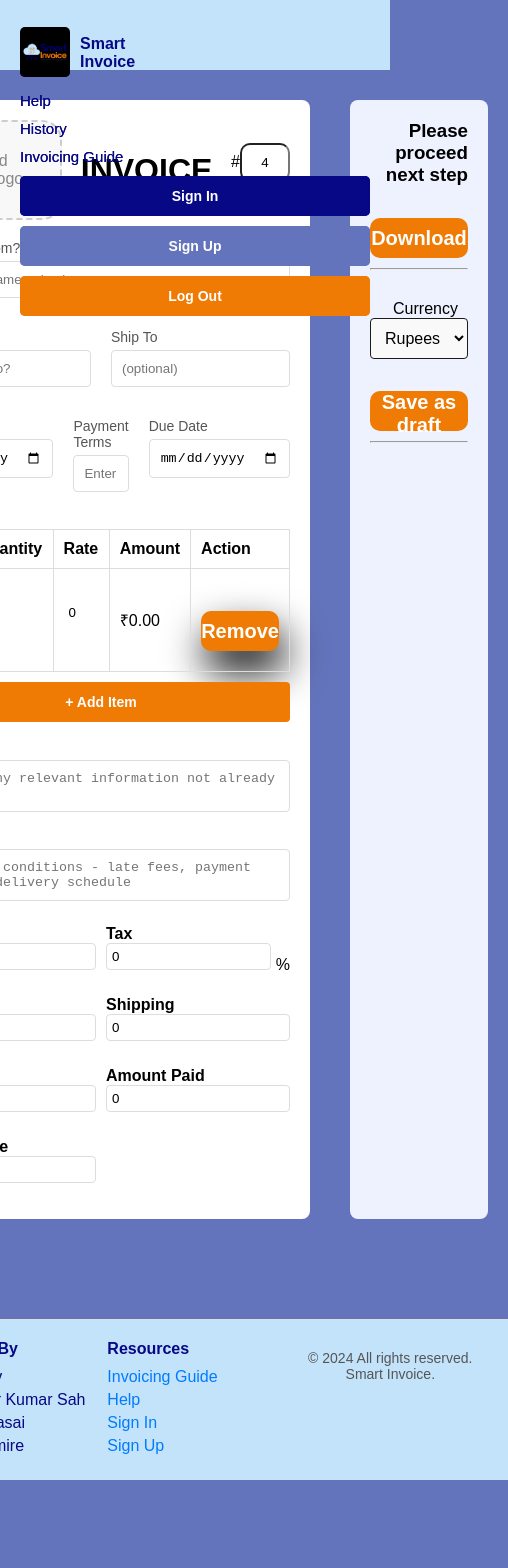
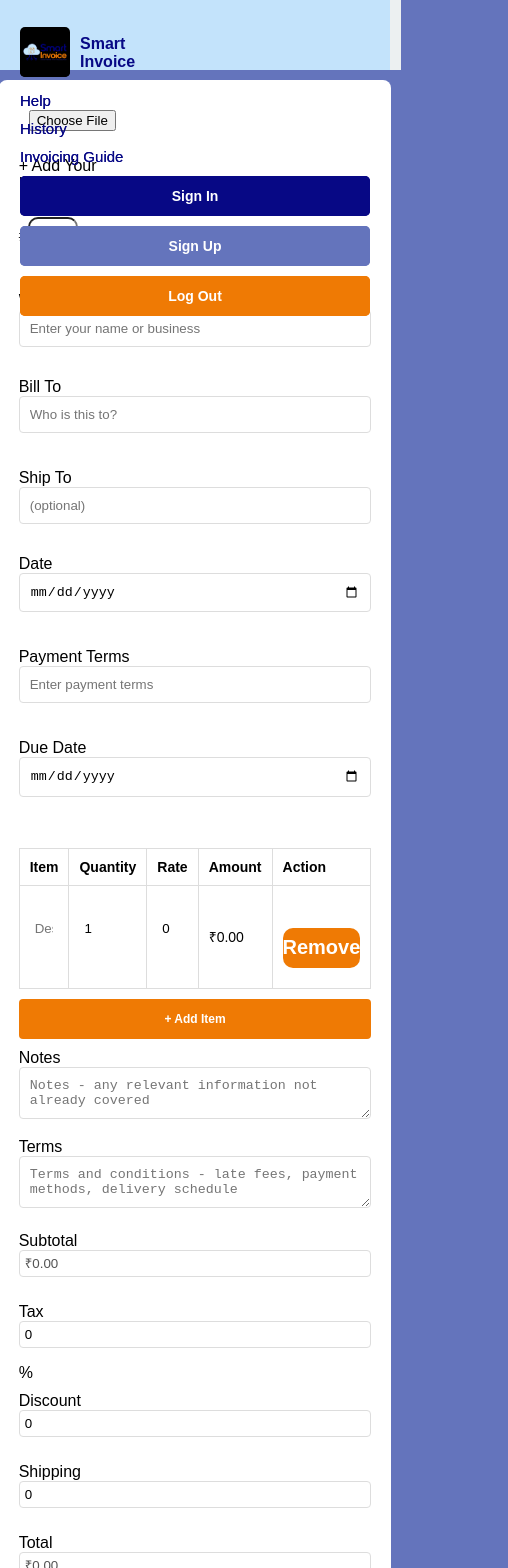
Before and after one commit to yadavsantu/SmartInvoice, a Vue app in the folder vue-frontend/: page / in a window 390 px wide. Shown: the top 1568 px of the page, 508 px wide, since content can reach past the window. Before the commit the page ends 1480 px from the top, so only its background shows below. Built offline with nearby package versions, Linux system fonts and the light colour scheme.

Commit message:
Responsive dashboard with responsive navBar and footer  added

```diff
--- a/vue-frontend/src/components/FooterComponent.vue
+++ b/vue-frontend/src/components/FooterComponent.vue
@@ -31,7 +31,6 @@
 </script>
 
 <style scoped>
-
 .footer {
   display: flex;
   justify-content: space-between;
@@ -39,45 +38,99 @@
   background-color: #c3e3fb;
   color: #070885;
   border-top: 1px solid #ddd;
-
-  /* Fix footer to the bottom */
   position: static;
   bottom: 0;
   left: 0;
   right: 0;
-
-  z-index: 2000; /* Ensure it stays above other content */
+  z-index: 2000;
+  flex-wrap: wrap; /* Allow wrapping on smaller screens */
 }
 
 .footer-section {
   flex: 1;
   margin: 0 10px;
   text-align: left;
+}
 
-  }
 .footer-section h4 {
   font-size: 16px;
   margin-bottom: 10px;
 }
+
 .footer-section ul {
   list-style: none;
   padding: 0;
 }
+
 .footer-section li {
   margin: 5px 0;
 }
+
 .footer-section a {
   text-decoration: none;
   color: #007bff;
 }
+
 .footer-section a:hover {
   text-decoration: underline;
-    color:#ef7a04;
+  color: #ef7a04;
 }
+
 .footer-copyright {
   text-align: center;
   font-size: 14px;
   color: #555;
   margin-top: 10px;
+  flex-basis: 100%; /* Ensure it spans the full width on small screens */
+  margin-top: 20px;
+}
+
+/* Responsive design */
+@media screen and (max-width: 768px) {
+  .footer {
+    padding: 10px;
+    flex-direction: column;
+    align-items: center;
+  }
+
+  .footer-section {
+    flex: 1 1 100%;
+    margin-bottom: 20px;
+    text-align: center;
+  }
+
+  .footer-section h4 {
+    font-size: 18px;
+  }
+
+  .footer-section ul {
+    padding-left: 20px;
+  }
+
+  .footer-section li {
+    margin: 5px 0;
+  }
+
+  .footer-copyright {
+    margin-top: 20px;
+  }
+}
+
+@media screen and (max-width: 480px) {
+  .footer {
+    padding: 10px;
+  }
+
+  .footer-section h4 {
+    font-size: 14px;
+  }
+
+  .footer-section li {
+    font-size: 12px;
+  }
+
+  .footer-copyright {
+    font-size: 12px;
+  }
 }
 </style>
--- a/vue-frontend/src/pages/Dash_Board.vue
+++ b/vue-frontend/src/pages/Dash_Board.vue
@@ -213,17 +213,19 @@ export default {
       this.items.splice(index, 1);
     },
     formattedAmount(amount) {
+  const numericAmount = parseFloat(amount) || 0; // Ensure it's a number, default to 0 if not
   switch (this.currency) {
     case "rupees":
-          return `₹${amount.toFixed(2)}`;
+      return `₹${numericAmount.toFixed(2)}`;
     case "dollars":
-          return `$${amount.toFixed(2)}`;
+      return `$${numericAmount.toFixed(2)}`;
     case "euro":
-          return `€${amount.toFixed(2)}`;
+      return `€${numericAmount.toFixed(2)}`;
     default:
-          return `${amount.toFixed(2)}`;
+      return `${numericAmount.toFixed(2)}`;
   }
-    },
+}
+,
   },
   computed: {
     subtotal() {
@@ -244,7 +246,7 @@ export default {
   items: {
     handler() {
       this.items.forEach((item) => {
-          item.amount = item.quantity * item.rate;
+        item.amount = parseFloat(item.quantity || 0) * parseFloat(item.rate || 0);
       });
     },
     deep: true,
@@ -254,109 +256,59 @@ export default {
 </script>
 
 <style scoped>
-.download label {
-  font-size: 16px;
-  margin-right: 10px;
-  color: black;
-}
-.download hr {
-  margin-bottom: 30px;
-}
-
-.download select {
-  padding: 10px;
-  font-size: 16px;
-  border: 1px solid #1c1b1b;
-  border-radius: 4px;
-  background-color: #f9f9f9;
-  cursor: pointer;
-}
-
-.download select:focus {
-  border-color: #007bff;
-  outline: none;
-}
-
-.download option {
-  padding: 10px;
-}
-.download button {
-  background-color: #ef7a04;
-  box-shadow: none;
-  cursor: pointer;
-}
-.download button:hover {
-  background-color: #555;
-}
-
+/* General styles */
 .dashboard-container {
   font-family: Arial, Helvetica, sans-serif;
   display: flex;
   flex-direction: column;
   min-height: 100vh;
+  padding-top: 70px; /* Adjust for navbar height */
 }
 
 .main-content {
   flex: 2;
-  padding: 100px 20px;
+  padding: 20px;
   background-color: #6474bc;
   display: flex;
+  flex-wrap: wrap;
   justify-content: space-between;
-  gap: 40px;
+  gap: 20px;
 }
 
-/* Invoice Section Styles */
 .invoice-section {
   background-color: white;
   padding: 20px;
   border-radius: 8px;
   box-shadow: none;
-  max-width: 1200px;
+  width: 100%; /* Take full width initially */
+  max-width: 800px; /* For larger screens */
   margin: auto;
-  margin-left: -10px;
   font-family: Arial, sans-serif;
 }
+
 .download {
-  flex: 1; /* Adjust width as needed */
+  flex: 1;
   background-color: #eef2ff;
   padding: 20px;
   border-radius: 8px;
   box-shadow: none;
   text-align: right;
+  width: 100%; /* Full width on smaller screens */
+  max-width: 400px; /* Constrain width for larger screens */
 }
+
+/* Invoice Header Styles */
 .invoice-header {
   display: flex;
+  flex-wrap: wrap; /* Allow wrapping on smaller screens */
   justify-content: space-between;
   align-items: center;
   margin-bottom: 20px;
 }
 
 .logo-placeholder {
-  display: inline-block;
-  text-align: center;
-  padding: 20px;
-  border: 2px dashed #ccc;
-  background-color: #f8f8f8;
-  width: 150px; /* Adjust size as needed */
-  height: 100px; /* Adjust size as needed */
-  position: relative;
-  font-size: 16px;
-  color: #888;
-  cursor: pointer;
-  border-radius: 20px;
-}
-
-.logo-placeholder input[type="file"] {
-  display: none;
-  /* Hide the default file input */
-}
-
-.logo-placeholder label {
-  position: absolute;
-  top: 50%;
-  left: 50%;
-  transform: translate(-50%, -50%);
-  cursor: pointer;
+  width: 150px; /* Fixed size */
+  height: 100px;
 }
 
 .invoice-number input {
@@ -364,29 +316,26 @@ export default {
   text-align: center;
 }
 
+/* Form Groups */
 .form-group {
   margin-bottom: 15px;
 }
 
-.double {
+.form-group.double {
   display: flex;
   gap: 20px;
+  flex-wrap: wrap; /* Allow wrapping for smaller screens */
 }
 
-.form-group label {
-  display: block;
-  font-size: 14px;
-  margin-bottom: 5px;
-  color: #555;
-}
-
-.form-group input {
+.form-group input,
+textarea {
   width: 100%;
   padding: 10px;
   border: 1px solid #ddd;
   border-radius: 4px;
 }
 
+/* Table Styling */
 .invoice-items table {
   width: 100%;
   border-collapse: collapse;
@@ -407,6 +356,7 @@ export default {
   padding: 5px;
 }
 
+/* Responsive Buttons */
 .add-item {
   margin-top: 10px;
   padding: 10px 20px;
@@ -416,53 +366,24 @@ export default {
   border-radius: 4px;
   cursor: pointer;
   font-size: 14px;
-  box-shadow: none;
 }
 
 .add-item:hover {
-  background-color: #555;
-}
-.discount-ship button {
-  margin-top: 10px;
-  padding: 10px 20px;
-
-  color: white;
-  border: none;
-  border-radius: 4px;
-  cursor: pointer;
-  font-size: 14px;
-  box-shadow: none;
-}
-.discount-ship button:hover {
-  background-color: #555;
+  background-color: #555; /* Updated hover color */
 }
 
-.additional-fields {
-  margin-top: 20px;
-}
-
+/* Additional Fields */
 .additional-fields .notes,
 .additional-fields .terms {
   margin-bottom: 15px;
 }
 
-textarea {
-  width: 100%;
-  padding: 10px;
-  border: 1px solid #ddd;
-  border-radius: 4px;
-  resize: none;
-}
-
+/* Summary Section */
 .summary-section {
   margin-top: 20px;
   display: grid;
   grid-template-columns: 1fr 1fr;
   gap: 10px;
-}
-
-.summary-section label {
-  font-weight: bold;
 }
 
 .summary-section input {
@@ -472,12 +393,65 @@ textarea {
   border-radius: 4px;
 }
 
-.tax-input {
-  display: flex;
-  align-items: center;
+/* Remove box shadows from all buttons */
+button, .add-item {
+  box-shadow: none;
 }
 
-.tax-input span {
-  margin-left: 5px;
+/* Hover color for all buttons */
+button:hover, .add-item:hover {
+  background-color: #555;
 }
+
+/* Responsive Design with Media Queries */
+@media (max-width: 768px) {
+  .main-content {
+    flex-direction: column;
+    padding: 10px;
+  }
+
+  .invoice-section {
+    max-width: 100%; /* Full width on smaller screens */
+  }
+
+  .download {
+    max-width: 100%;
+    text-align: center;
+  }
+
+  .invoice-header {
+    flex-direction: column;
+    align-items: flex-start;
+  }
+
+  .form-group.double {
+    flex-direction: column;
+  }
+
+  .summary-section {
+    grid-template-columns: 1fr; /* Stack the summary fields */
+  }
+}
+
+@media (max-width: 480px) {
+  .logo-placeholder {
+    width: 100px; /* Adjust size for smaller screens */
+    height: 80px;
+  }
+
+  .add-item {
+    font-size: 12px;
+    padding: 8px 16px;
+  }
+
+  .download button {
+    font-size: 14px;
+    padding: 8px 12px;
+  }
+
+  .invoice-items table {
+    font-size: 14px;
+  }
+}
+
 </style>
```
Also changed, not shown: vue-frontend/src/components/navBar.vue (+3 -5 lines). Lines whose indentation alone changed are shown as unchanged.
